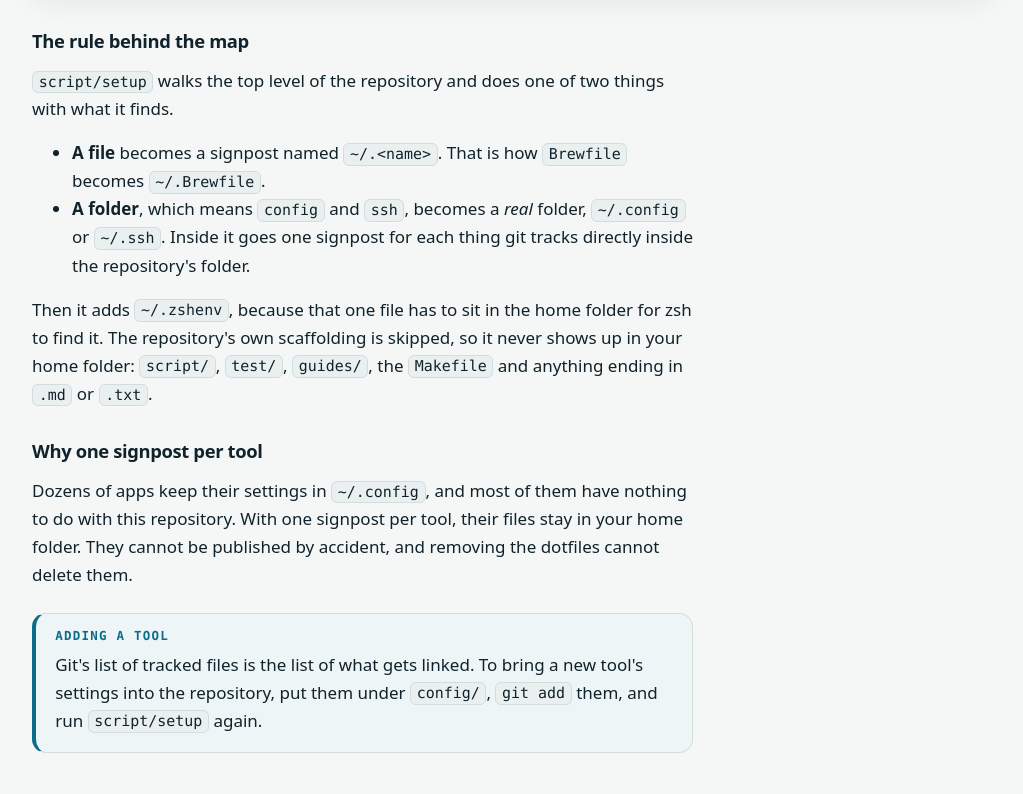
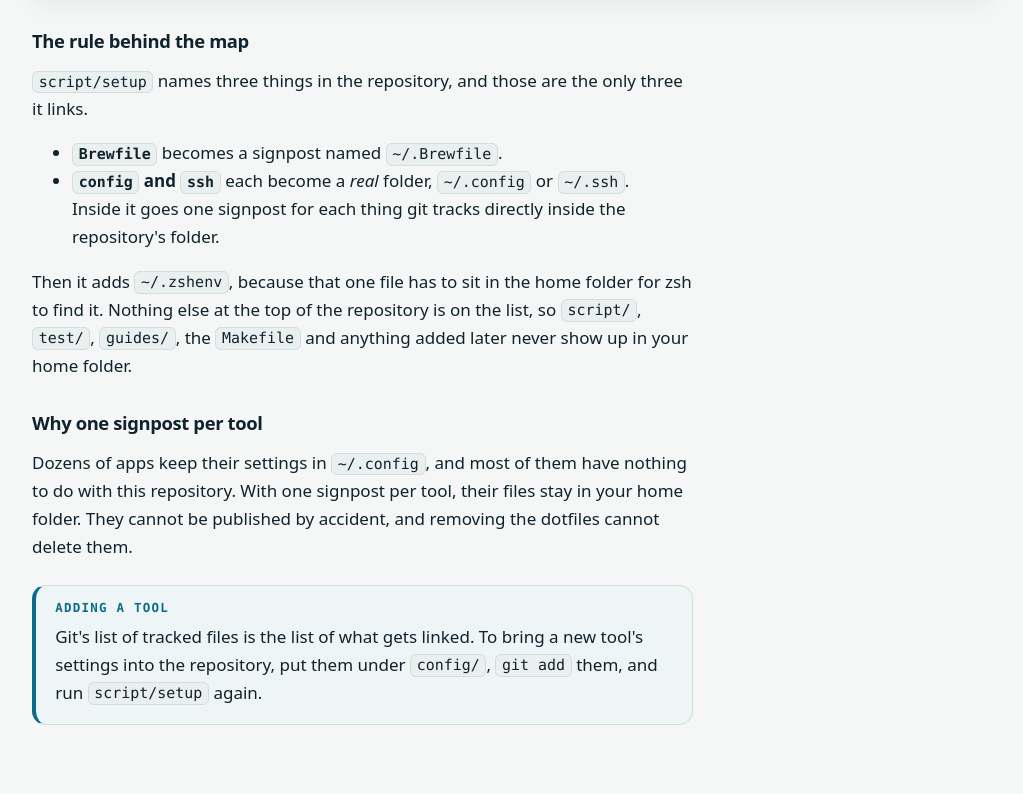
Before and after one commit to shaneog/dotfiles, a plain HTML site: page guides/layout.html in a window 1280 px wide. Shown: the part 1601-2395 px from the top of the page, without its empty margins (128-1151 px from the left). Drawn offline with Linux system fonts and the light colour scheme.

Commit message:
refactor(setup): name the three things it links, and check action versions monthly (#26)

```diff
--- a/guides/layout.html
+++ b/guides/layout.html
@@ -110,12 +110,12 @@
     </figure>
 
     <h3>The rule behind the map</h3>
-    <p><code>script/setup</code> walks the top level of the repository and does one of two things with what it finds.</p>
+    <p><code>script/setup</code> names three things in the repository, and those are the only three it links.</p>
     <ul>
-      <li><strong>A file</strong> becomes a signpost named <code>~/.&lt;name&gt;</code>. That is how <code>Brewfile</code> becomes <code>~/.Brewfile</code>.</li>
-      <li><strong>A folder</strong>, which means <code>config</code> and <code>ssh</code>, becomes a <em>real</em> folder, <code>~/.config</code> or <code>~/.ssh</code>. Inside it goes one signpost for each thing git tracks directly inside the repository's folder.</li>
+      <li><strong><code>Brewfile</code></strong> becomes a signpost named <code>~/.Brewfile</code>.</li>
+      <li><strong><code>config</code> and <code>ssh</code></strong> each become a <em>real</em> folder, <code>~/.config</code> or <code>~/.ssh</code>. Inside it goes one signpost for each thing git tracks directly inside the repository's folder.</li>
     </ul>
-    <p>Then it adds <code>~/.zshenv</code>, because that one file has to sit in the home folder for zsh to find it. The repository's own scaffolding is skipped, so it never shows up in your home folder: <code>script/</code>, <code>test/</code>, <code>guides/</code>, the <code>Makefile</code> and anything ending in <code>.md</code> or <code>.txt</code>.</p>
+    <p>Then it adds <code>~/.zshenv</code>, because that one file has to sit in the home folder for zsh to find it. Nothing else at the top of the repository is on the list, so <code>script/</code>, <code>test/</code>, <code>guides/</code>, the <code>Makefile</code> and anything added later never show up in your home folder.</p>
 
     <h3>Why one signpost per tool</h3>
     <p>Dozens of apps keep their settings in <code>~/.config</code>, and most of them have nothing to do with this repository. With one signpost per tool, their files stay in your home folder. They cannot be published by accident, and removing the dotfiles cannot delete them.</p>
```
Also changed, not shown: test/mutations.tsv (+2 -0 lines), 7 other files.
